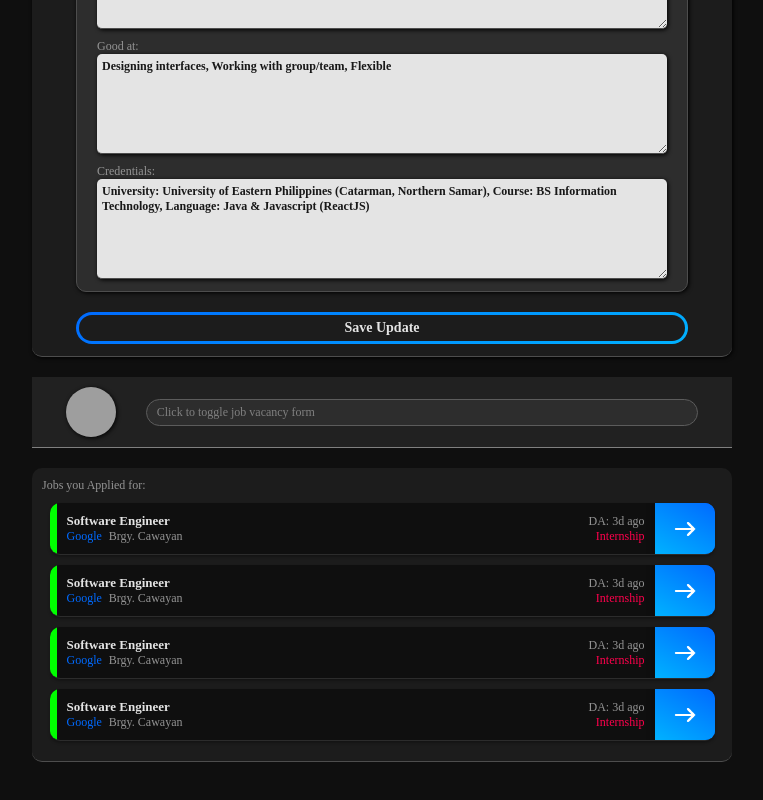
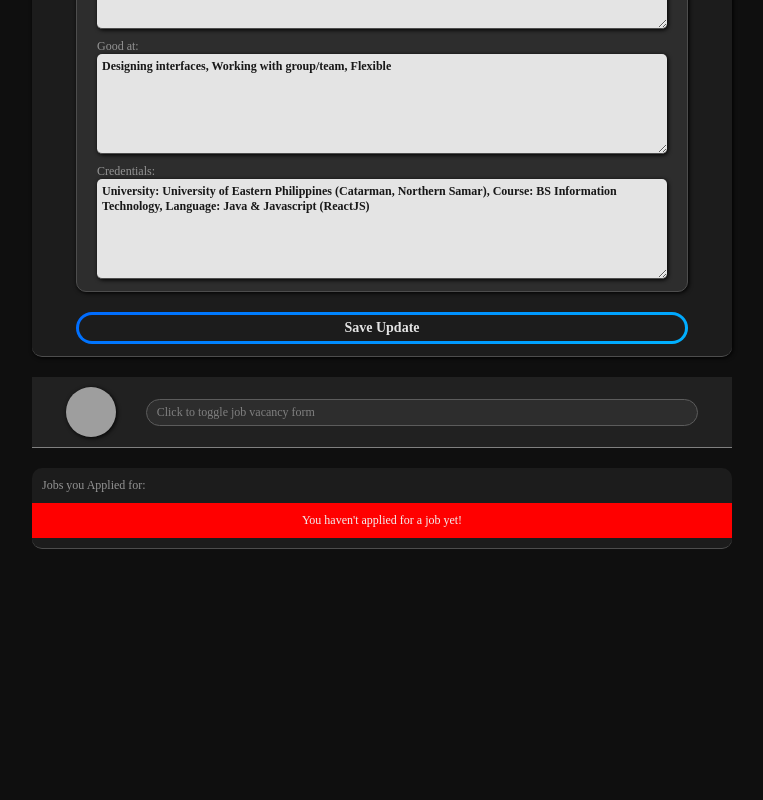
Before and after one commit to MadDsZ00/Job-Search-System-Catarman, a React (Create React App) app: page /profile in a window 1280 px wide. Shown: the part 870-1670 px from the top of the page, without its empty margins (258-1021 px from the left). After the commit the page ends 1619 px from the top, so only its background shows below. Built offline with nearby package versions, Linux system fonts and the light colour scheme; grey boxes are pictures that could not be loaded.

Commit message:
Added the Applied Jobs functionality

```diff
--- a/src/App.js
+++ b/src/App.js
@@ -54,6 +54,7 @@ export class App extends Component {
 				jobSeeker: [],
 				employer: [],
 			},
+			appliedJobs: [],
 		};
 	}
 
@@ -413,6 +414,7 @@ export class App extends Component {
 					},
 				],
 			},
+			appliedJobs: [],
 		});
 	}
 
@@ -494,8 +496,46 @@ export class App extends Component {
 					: info
 			),
 		}));
+		this.setApplied();
 
-		this.setApplied();
+		{
+			this.state.infos.map((info) => {
+				const data = {
+					id: info.id,
+					companyName: info.companyName,
+					timeStamp: {
+						min: info.timeStamp.min,
+						hour: info.timeStamp.hour,
+						day: info.timeStamp.day,
+						month: info.timeStamp.month + 1,
+						year: info.timeStamp.year,
+					},
+					companyAddress: info.address,
+					jobTitle: info.jobTitle,
+					category: info.jobCategory,
+					reqNoEmp: info.noReqEmp,
+					salary: info.salary,
+					jobType: info.jobType,
+					prefSex: info.prefSex,
+					qualification: info.jobQualification,
+					requirement: info.jobRequirement,
+					description: info.jobDescription,
+					employerName: info.employerName,
+					imageURL: info.imageURL,
+					isApplied: info.isApplied,
+					status: info.status,
+					dateApplied: {
+						min: new Date().getMinutes(),
+						hour: new Date().getHours(),
+						day: new Date().getDate(),
+						month: new Date().getMonth() + 1,
+						year: new Date().getFullYear(),
+					},
+				};
+
+				info.id === targetCompany && this.handleAppliedJobs(data);
+			});
+		}
 	};
 
 	setApplied = () => {
@@ -536,8 +576,15 @@ export class App extends Component {
 		console.log(this.state.user.employer);
 	};
 
+	handleAppliedJobs = (job) => {
+		const appliedJobs = this.state.appliedJobs;
+
+		this.setState({
+			appliedJobs: [job, ...appliedJobs],
+		});
+	};
+
 	render() {
-		console.log(this.state.user);
 		return (
 			// <div className='app'>
 			// 	<Router>
@@ -634,12 +681,13 @@ export class App extends Component {
 									activePage={this.state.activePage}
 									onAdd={this.onTogglePostForm}
 									showAdd={this.state.showAddTask}
-									onAddPost={this.addPost.bind(this)}
-									toggle={this.handleToggle.bind(this)}
+									onAddPost={this.addPost}
+									toggle={this.handleToggle}
 									infos={this.state.infos}
 									handleChangePage={this.handleChangePage}
 									targetCompany={this.state.targetCompany}
 									jobSeeker={this.state.jobSeeker}
+									appliedJobs={this.state.appliedJobs}
 								/>
 							)}
 						/>
--- a/src/Profile-Folder/AppliedJob.js
+++ b/src/Profile-Folder/AppliedJob.js
@@ -1,23 +1,34 @@
 import React, { Component } from "react";
 import LeftArrow from "../Images/LeftArrow.png";
+import TimeStamp from "../TimeStamp";
 import "./AppliedJob.css";
 
 export class AppliedJob extends Component {
 	render() {
+		const { jobTitle, companyName, address, jobType, dateApplied } =
+			this.props.appliedJob;
 		return (
 			<div className='job'>
 				<div className='job-status'></div>
 				<div className='job-detail-container'>
 					<div className='job-detail-upper-portion'>
-						<h2>Software Engineer</h2>
-						<p>DA: 3d ago</p>
+						<h2>{jobTitle}</h2>
+						<p>
+							{TimeStamp.setTimeStamp(
+								dateApplied.min,
+								dateApplied.hour,
+								dateApplied.day,
+								dateApplied.month,
+								dateApplied.year
+							)}
+						</p>
 					</div>
 					<div className='job-detail-lower-portion'>
 						<div className='job-detail-lower-portion-left'>
-							<h3>Google</h3>
-							<p>Brgy. Cawayan</p>
+							<h3>{companyName}</h3>
+							<p>{address}</p>
 						</div>
-						<p>Internship</p>
+						<p>{jobType}</p>
 					</div>
 				</div>
 				<div className='job-redirect'>
--- a/src/Profile-Folder/Profile.js
+++ b/src/Profile-Folder/Profile.js
@@ -20,6 +20,7 @@ export class Profile extends Component {
 	};
 
 	render() {
+		// console.log(this.props.appliedJobs);
 		return (
 			<>
 				<Header jobSeeker={this.props.jobSeeker} />
@@ -51,10 +52,21 @@ export class Profile extends Component {
 				<div className='applied-jobs-container'>
 					<h3>Jobs you Applied for:</h3>
 
-					<AppliedJob />
-					<AppliedJob />
-					<AppliedJob />
-					<AppliedJob />
+					{this.props.appliedJobs.length <= 0 && (
+						<p
+							style={{
+								textAlign: "center",
+								padding: "10px",
+								backgroundColor: "red",
+								fontSize: "12px",
+							}}>
+							You haven't applied for a job yet!
+						</p>
+					)}
+
+					{this.props.appliedJobs.map((appliedJob) => {
+						return <AppliedJob appliedJob={appliedJob} />;
+					})}
 				</div>
 
 				<div className='marginbottom' style={{ marginBottom: "200px" }} />
```
